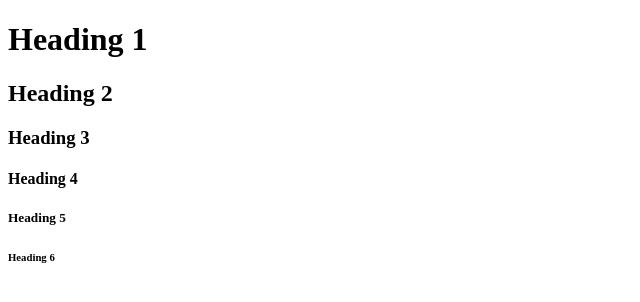
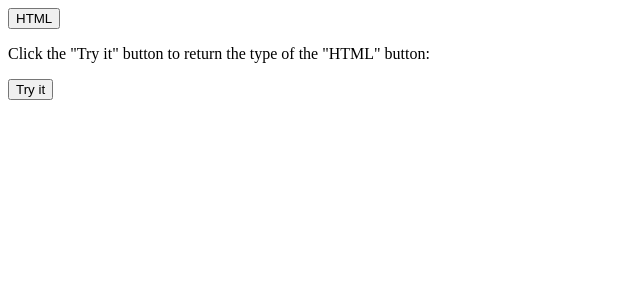
Before and after one commit to ajosh-enfin/ajosh-enfin.github.io, a plain HTML site: page index.html in a window 1280 px wide. Shown: the whole page, without its empty margins (0-640 px from the left). Drawn offline with Linux system fonts and the light colour scheme.

Commit message:
Update index.html

```diff
--- a/index.html
+++ b/index.html
@@ -2,12 +2,20 @@
 <html>
 <body>
 
-<h1>Heading 1</h1>
-<h2>Heading 2</h2>
-<h3>Heading 3</h3>
-<h4>Heading 4</h4>
-<h5>Heading 5</h5>
-<h6>Heading 6</h6>
+<button id="btn1" type="button">HTML</button>
+
+<p>Click the "Try it" button to return the type of the "HTML" button:</p>
+
+<button onclick="myFunction()">Try it</button>
+
+<p id="demo"></p>
+
+<script>
+function myFunction() {
+  var x = document.getElementById("btn1").type;
+  document.getElementById("demo").innerHTML = x;
+}
+</script>
 
 </body>
 </html>
```
